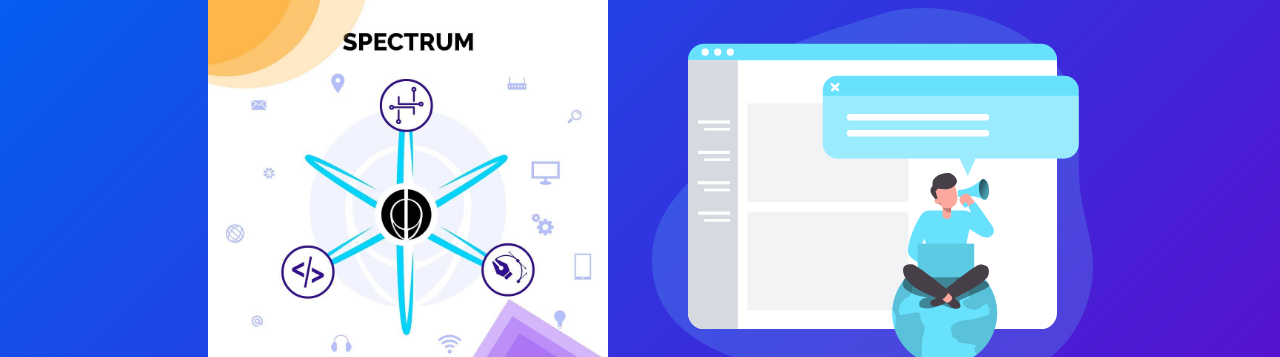
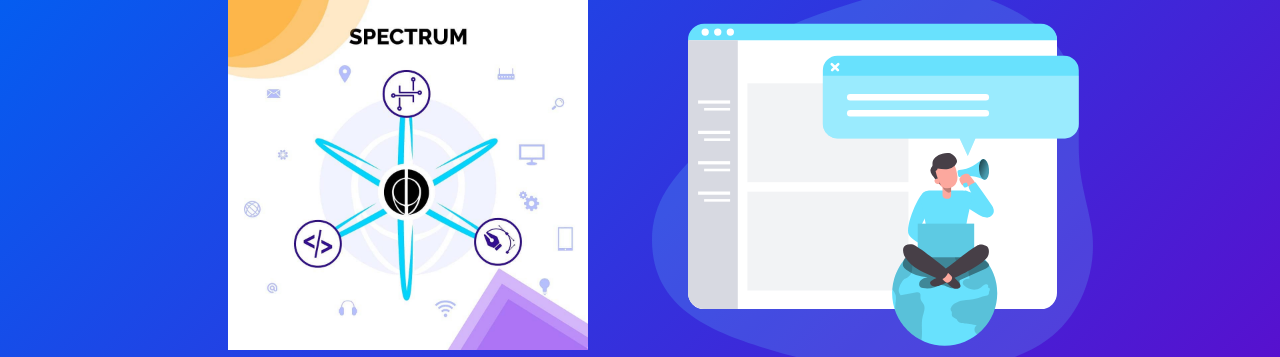
Before and after one commit to sidd2307/Spectrum-Website, a plain HTML site: page index.html in a window 1280 px wide. Shown: the part 152-509 px from the top of the page. Drawn offline with nearby package versions, Linux system fonts and the light colour scheme.

Commit message:
Update index.html

```diff
--- a/index.html
+++ b/index.html
@@ -74,7 +74,7 @@
         <div class="col-md-5 mt-3">
           <center>
             <h2>Tech-Qurious Club of CET-B</h2>
-            <img src="/img/Real Images/Header-IMG.jpg" style="width: 400px;" alt="" srcset="">
+            <img src="/img/Real Images/Header-IMG.jpg" style="width: 360px;" alt="" srcset="">
             <h4 class="mt-3">Innovated 👁‍🗨 | Elevated 〽 | Accelerated 🔰</h4>
             <!--
             <button type="button" class="btn btn-outline-success btn-lg">Read More</button>
```
